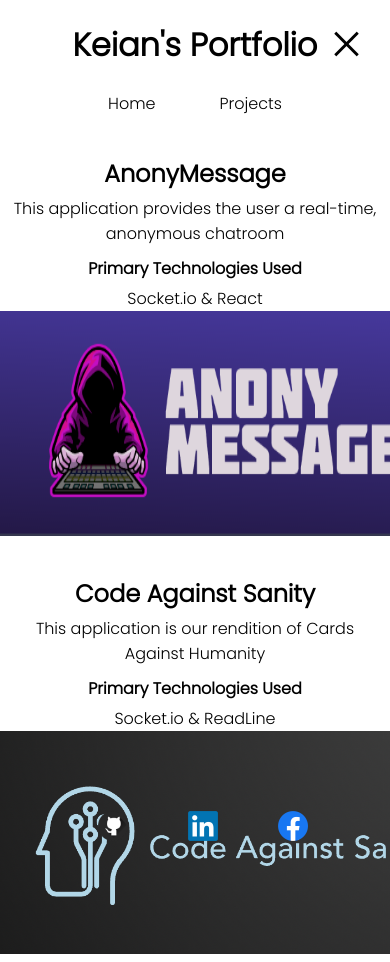
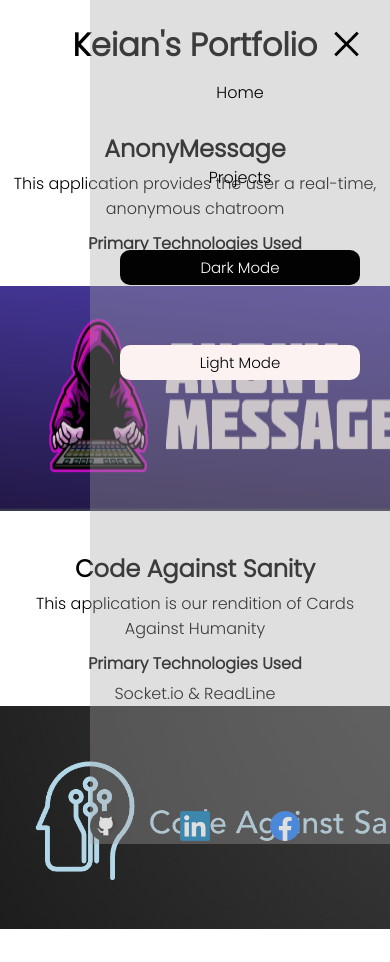
Before and after one commit to Keian-A/portfolio, a React (Create React App) app: page /projects in a window 390 px wide. Both pictures are taken after a click on the button 346 px from the left and 44 px from the top of the page. Shown: the top 962 px of the page. After the commit the page ends 937 px from the top, so only its background shows below. Built offline with nearby package versions, Linux system fonts and the light colour scheme.

Commit message:
start functionality to dark/light mode and working hamburger

```diff
--- /dev/null
+++ b/src/components/HamburgerMenu.js
@@ -0,0 +1,17 @@
+import '../css/HamburgerMenu.css';
+import { Link } from 'react-router-dom';
+import lightModeToggle from '../functions/lightModeToggle.js';
+import darkModeToggle from '../functions/darkModeToggle';
+
+function HamburgerMenu() {
+  return (
+    <div className="HamburgerMenu">
+      <Link id="FirstNavLink" className="navLink" to="/">Home</Link>
+      <Link className="navLink" to="/projects">Projects</Link>
+      <button className="dark" onClick={darkModeToggle} >Dark Mode</button>
+      <button className="light" onClick={lightModeToggle} >Light Mode</button>
+    </div>
+  );
+}
+
+export default HamburgerMenu;
--- a/src/components/Home.js
+++ b/src/components/Home.js
@@ -3,10 +3,13 @@ import myself from '../images/Myself.png';
 
 function Home() {
   return (
-    <div classname="Home">
+    <div className="Home">
       <div className="selfInfo">
         <img className="selfImage" src={myself} alt="myself" />
-        <p className="selfDescription">Hey everyone! My name is Keian Anthony, and I am a full stack software developer. I have previous experience in customer service, where I learned the importance of meeting the needs of the client. I have always been interested in technology ever since I was 8 years old and received my first laptop for my birthday. Growing up with tech got me interested in the hardware side of tech from a young age and I built my 3rd computer by the time I was 18 years old. Recently I have been in love with the software development side of tech. I am professionally skilled in a plethora of languages & frameworks including JavaScript, React, Node.js, Java, Lua, and more!</p>
+        <div className="selfDescription">
+          <h2>About me</h2>
+          <p>Hey all! My name is Keian Anthony, and I am a full stack software developer. I have previous experience in customer service, where I learned the importance of meeting the needs of the client. I have always been interested in technology ever since I was 8 years old and received my first laptop for my birthday. Growing up with tech got me interested in the hardware side of tech from a young age and I built my 3rd computer by the time I was 18 years old. Recently I have been in love with the software development side of tech. I am professionally skilled in a plethora of languages & frameworks including JavaScript, React, Node.js, Java, Lua, and more!</p>
+        </div>
       </div>
     </div>
   );
--- a/src/components/NavBar.js
+++ b/src/components/NavBar.js
@@ -1,27 +1,21 @@
 import '../css/NavBar.css';
-import { Link } from 'react-router-dom';
 import { Twirl as Hamburger } from 'hamburger-react';
+import HamburgerMenu from './HamburgerMenu';
+import { useState } from 'react';
 
 function NavBar() {
+
+  const [isOpen, setOpen] = useState(false);
+
+  const showMenu = () => setOpen(!isOpen);
+
   return (
     <div className="NavBar">
       <h1>Keian's Portfolio</h1>
-      <Hamburger onToggle={toggled => {
-        if (toggled) {
-          return (
-            <>
-            </>
-          );
-        } else {
-          return (
-            <>
-              {null}
-            </>
-          );
-        }
-      }} />
-      <Link className="navLink" to="/">Home</Link>
-      <Link className="navLink" to="/projects">Projects</Link>
+      <Hamburger toggled={isOpen} toggle={showMenu} />
+      <nav className={isOpen ? "ActiveNav" : "Nav"}>
+        <HamburgerMenu />
+      </nav>
     </div >
   );
 }
--- a/src/css/Footer.css
+++ b/src/css/Footer.css
@@ -1,10 +1,12 @@
 .Footer {
   align-items: center;
   bottom: 0;
+  left: 0;
   display: flex;
   height: 30px;
   justify-content: center;
-  position: absolute;
+  position: fixed;
+  /* position: absolute; */
   width: 100%;
 }
 
--- /dev/null
+++ b/src/css/HamburgerMenu.css
@@ -0,0 +1,45 @@
+div.HamburgerMenu {
+  z-index: 2;
+  position: fixed;
+  top: 0px;
+  right: 0px;
+  height: 100vh;
+  width: 300px;
+  background-color: rgba(167, 166, 166, 0.356);
+  display: flex;
+  justify-content: flex-start;
+  flex-direction: column;
+}
+
+a.navLink {
+  color: black;
+  margin: 30px 2em;
+  text-decoration: none;
+}
+
+a.navLink:hover {
+  color: red;
+}
+
+#FirstNavLink {
+  margin-top: 80px;
+}
+
+button {
+  margin: 30px 2em;
+  font: inherit;
+  font-size: 15px;
+  padding: 5px;
+  border: 1px solid rgba(0, 0, 0, 0);
+  border-radius: 10px;
+}
+
+.dark {
+  background-color: rgb(2, 2, 2) !important;
+  color: white !important;
+}
+
+.light {
+  background-color: rgb(252, 242, 242) !important;
+  color: black !important;
+}
--- a/src/css/Home.css
+++ b/src/css/Home.css
@@ -13,7 +13,7 @@ img.selfImage {
   border: 1px solid black;
 }
 
-p.selfDescription {
+.selfDescription {
   width: 60%;
   margin: auto 1%;
 }
--- a/src/css/NavBar.css
+++ b/src/css/NavBar.css
@@ -2,18 +2,18 @@
   margin-bottom: 20px;
 }
 
-a.navLink {
-  color: black;
-  margin: auto 2em;
-  text-decoration: none;
+/* Put styling for container here */
+.ActiveNav {
+  display: flex;
 }
 
-a.navLink:hover {
-  color: red;
+.Nav {
+  display: none;
 }
 
 .hamburger-react {
   position: fixed !important;
-  top: 20px !important;
-  right: 20px !important;
+  z-index: 3;
+  top: 20px;
+  right: 20px;
 }
--- /dev/null
+++ b/src/functions/darkModeToggle.js
@@ -0,0 +1,40 @@
+function darkModeToggle() {
+
+  // Page background color
+  document.body.style.backgroundColor = "#212121";
+
+  // p tags
+  let allPTags = document.getElementsByTagName("p");
+  for (let ii = 0; ii < allPTags.length; ii++) {
+    allPTags[ii].style.color = "white";
+  }
+
+  // h1 tags
+  let allH1Tags = document.getElementsByTagName("h1");
+  for (let ii = 0; ii < allH1Tags.length; ii++) {
+    allH1Tags[ii].style.color = "white";
+  }
+
+  // h2 tags
+  let allH2Tags = document.getElementsByTagName("h2");
+  for (let ii = 0; ii < allH2Tags.length; ii++) {
+    allH2Tags[ii].style.color = "white";
+  }
+
+  // h4 tags
+  let allH4Tags = document.getElementsByTagName("h4");
+  for (let ii = 0; ii < allH4Tags.length; ii++) {
+    allH4Tags[ii].style.color = "white";
+  }
+
+  // anchor tags
+  let allATags = document.getElementsByTagName("a");
+  for (let ii = 0; ii < allATags.length; ii++) {
+    allATags[ii].style.color = "white";
+  }
+
+  // hamburger button
+  document.getElementsByClassName("hamburger-react")[0].style.color = "white";
+}
+
+export default darkModeToggle;
--- /dev/null
+++ b/src/functions/lightModeToggle.js
@@ -0,0 +1,5 @@
+function lightModeToggle() {
+  window.location.reload(false);
+}
+
+export default lightModeToggle;
```
